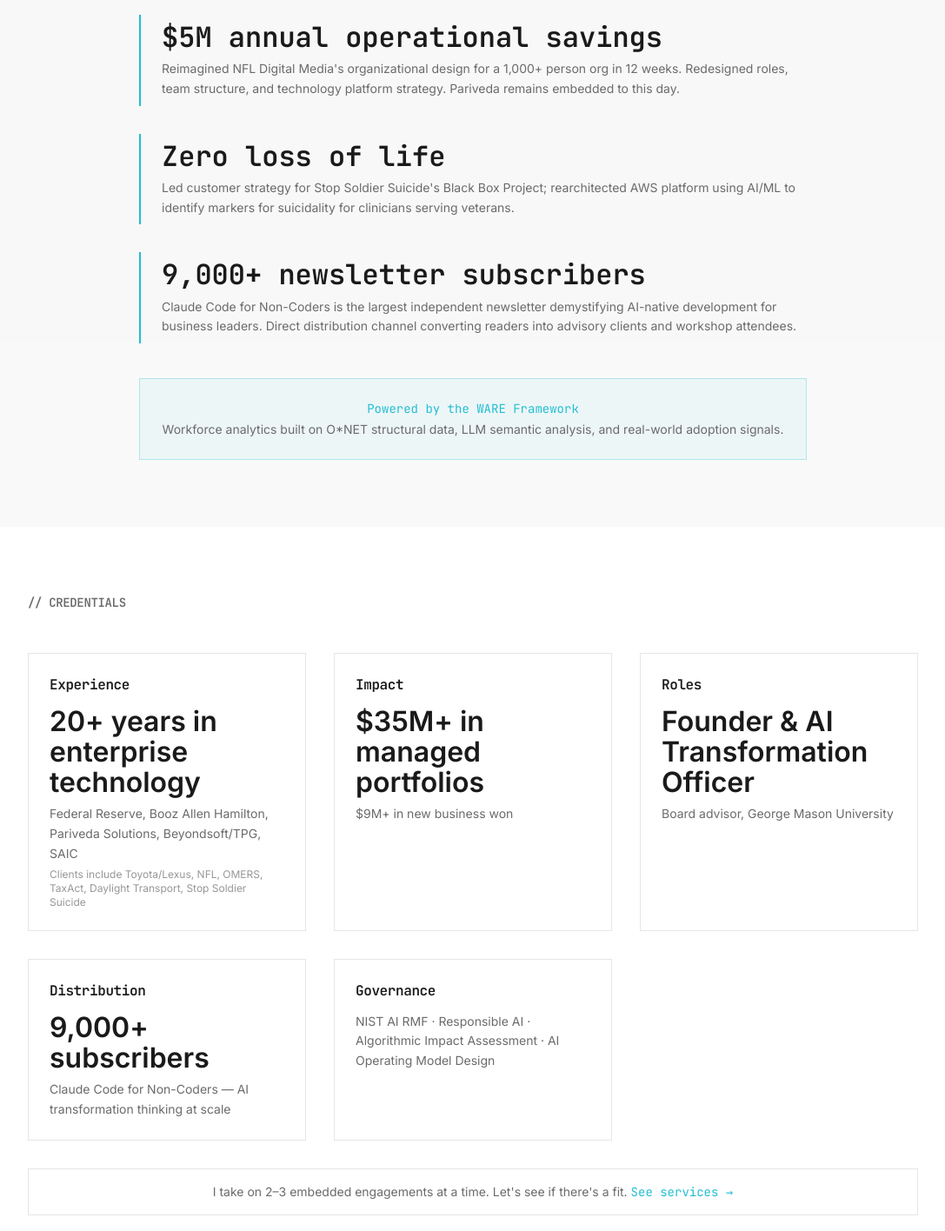
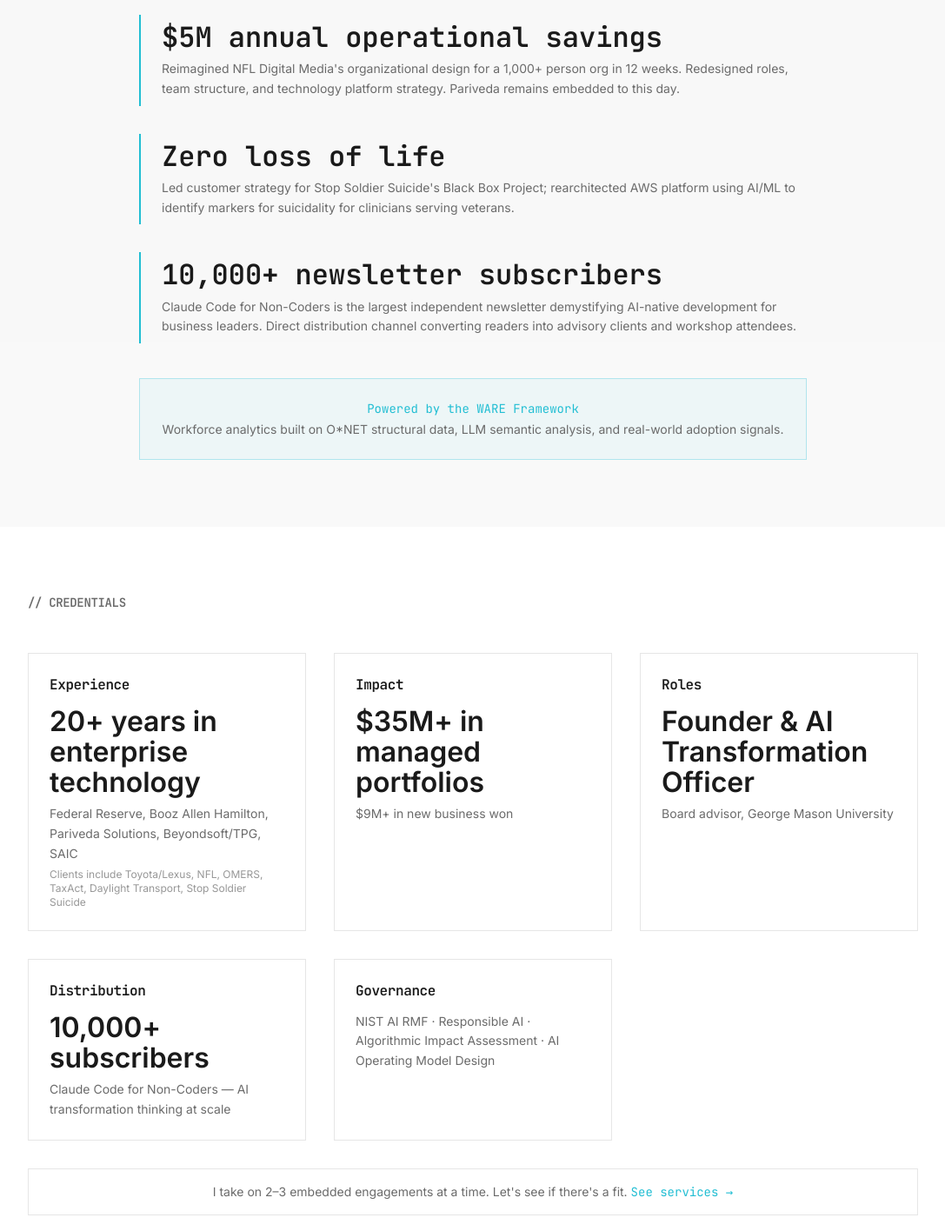
Before and after one commit to danieleugenewilliams/dwilliams-react, a React (Vite) app: page / in a window 1280 px wide. Shown: the part 2148-3564 px from the top of the page at 87% size, without its empty margins (96-1183 px from the left). Built offline with nearby package versions, Linux system fonts and the light colour scheme; no server answers.

Commit message:
chore: update subscriber count from 9,000+ to 10,000+
Co-Authored-By: Claude Opus 4.6 (1M context) <noreply@anthropic.com>

```diff
--- a/src/components/CredentialsBanner.tsx
+++ b/src/components/CredentialsBanner.tsx
@@ -67,7 +67,7 @@ export function CredentialsBanner() {
                 Distribution
               </h3>
               <p className="text-metric-display text-foreground font-semibold mb-2">
-                9,000+ subscribers
+                10,000+ subscribers
               </p>
               <p className="text-sm text-muted-foreground leading-relaxed">
                 Claude Code for Non-Coders — AI transformation thinking at scale
--- a/src/components/Insights.tsx
+++ b/src/components/Insights.tsx
@@ -83,7 +83,7 @@ export default function Insights() {
               <Reveal delay={1}>
                 <div className="border border-terminal-cyan/30 bg-terminal-cyan/5 p-8 hover:border-terminal-cyan/50 transition-colors h-full flex flex-col">
                   <div className="font-mono text-xs text-terminal-cyan mb-4">
-                    [WEEKLY] · 9,000+ subscribers
+                    [WEEKLY] · 10,000+ subscribers
                   </div>
                   <h3 className="font-mono text-xl font-semibold mb-4">
                     Claude Code for Non-Coders
--- a/src/components/ProofSection.tsx
+++ b/src/components/ProofSection.tsx
@@ -19,7 +19,7 @@ export function ProofSection() {
       description: 'Led customer strategy for Stop Soldier Suicide\'s Black Box Project; rearchitected AWS platform using AI/ML to identify markers for suicidality for clinicians serving veterans.',
     },
     {
-      metric: '9,000+ newsletter subscribers',
+      metric: '10,000+ newsletter subscribers',
       description: 'Claude Code for Non-Coders is the largest independent newsletter demystifying AI-native development for business leaders. Direct distribution channel converting readers into advisory clients and workshop attendees.',
     },
   ];
```
